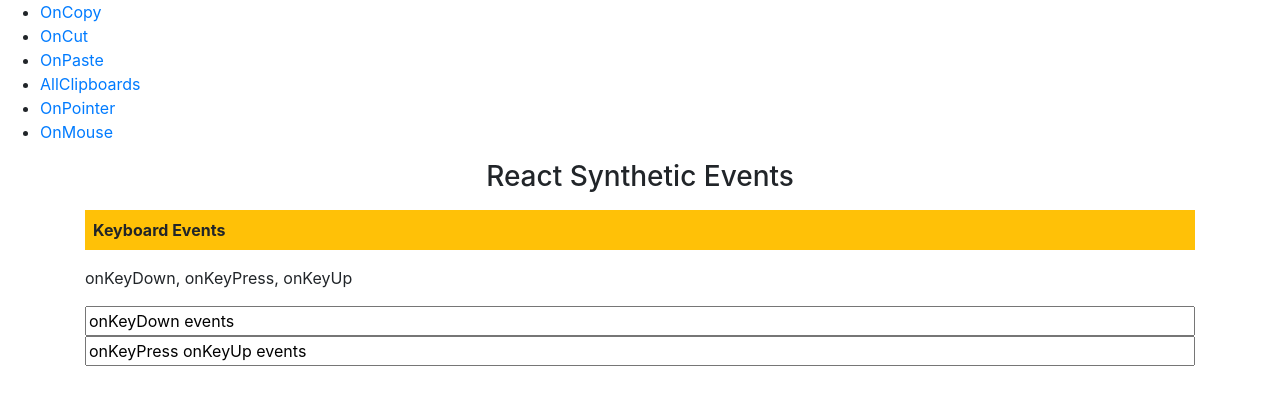
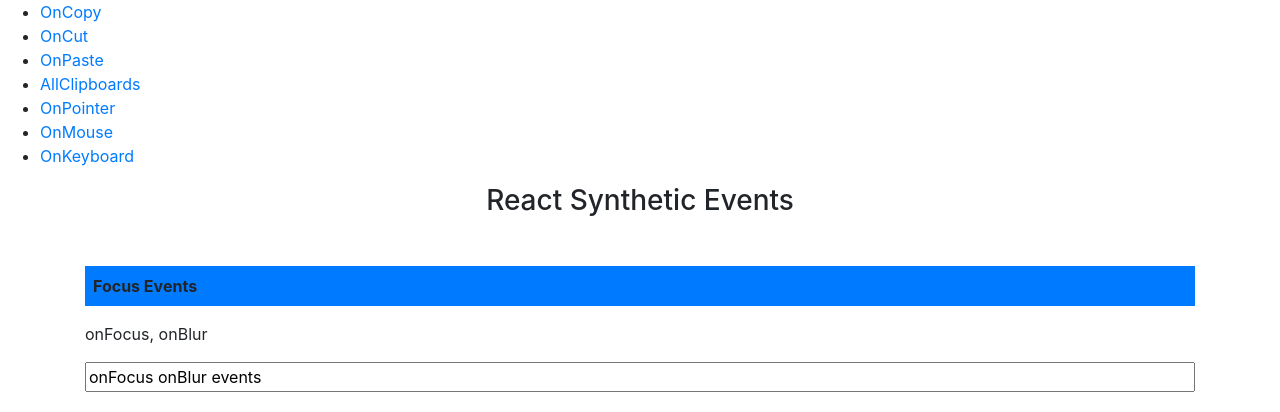
Before and after one commit to vigneshwaran-chandrasekaran/react-synthetic-events, a React (Create React App) app: page / in a window 1280 px wide. Shown: the top 412 px of the page. Built offline with nearby package versions, Linux system fonts and the light colour scheme.

Commit message:
OnKeyboard component moved to new

```diff
--- a/src/App.js
+++ b/src/App.js
@@ -45,6 +45,9 @@
             <li>
               <Link to="/OnMouse">OnMouse</Link>
             </li>
+            <li>
+              <Link to="/OnKeyboard">OnKeyboard</Link>
+            </li>
           </ul>
         </nav>
 
@@ -69,18 +72,19 @@
           <Route path="/OnMouse">
             <OnMouse />
           </Route>
+          <Route path="/OnKeyboard">
+            <OnKeyboard />
+          </Route>
         </Switch>
 
         <div className="container mb-5">
           <h3 className="text-center my-3">React Synthetic Events</h3>
-          <OnKeyboard />
           <OnFocus />
           <OnComposition />
           <OnSelect />
           <UiEvents />
           <WheelEvents />
           <ImageEvents />
-
           {/* <Navbar /> */}
         </div>
       </div>
```
